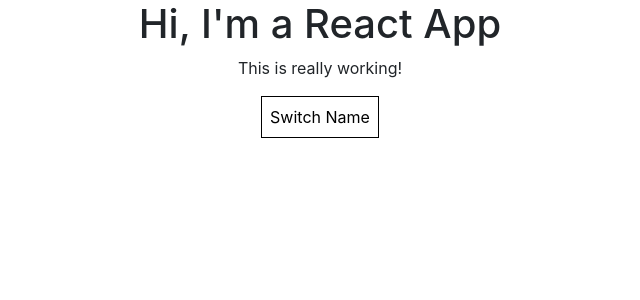
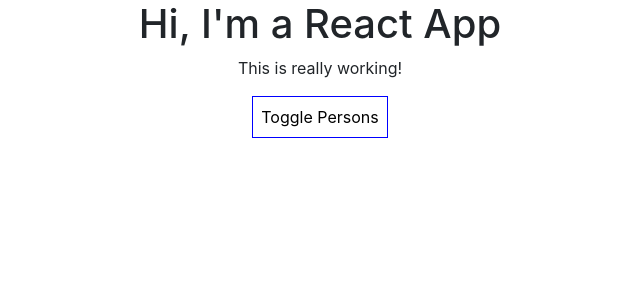
Before and after one commit to 3gzon/my-app, a React (Create React App) app: page / in a window 1280 px wide. Shown: the top 300 px of the page, without its empty margins (320-960 px from the left). Built offline with nearby package versions, Linux system fonts and the light colour scheme.

Commit message:
feat: Added more flexible list items

```diff
--- a/src/App.js
+++ b/src/App.js
@@ -5,53 +5,82 @@ import Person from './Person/Person';
 class App extends Component {
   state = {
     persons: [
-      { id: '1', name: 'Xon', age: 27 },
-      { id: '2', name: 'Uka', age: 27 },
-      { id: '3', name: 'Egzon', age: 26 }
+      { id: 'asfa1', name: 'Egzon', age: 28 },
+      { id: 'vasdf1', name: 'Uka', age: 29 },
+      { id: 'asdf11', name: 'xoni', age: 26 }
     ],
     otherState: 'some other value',
     showPersons: false
-  };
-  deletePersonHeandler = (personIndex) => {
+  }
+
+  nameChangedHandler = (event, id) => {
+    const personIndex = this.state.persons.findIndex(p => {
+      return p.id === id;
+    });
+
+    const person = {
+      ...this.state.persons[personIndex]
+    };
+
+    // const person = Object.assign({}, this.state.persons[personIndex]);
+
+    person.name = event.target.value;
+
+    const persons = [...this.state.persons];
+    persons[personIndex] = person;
+
+    this.setState({ persons: persons });
+  }
+
+  deletePersonHandler = (personIndex) => {
     // const persons = this.state.persons.slice();
     const persons = [...this.state.persons];
     persons.splice(personIndex, 1);
-    this.setState({ persons: persons })
+    this.setState({ persons: persons });
   }
+
   togglePersonsHandler = () => {
     const doesShow = this.state.showPersons;
-    this.setState({ showPersons: !doesShow })
+    this.setState({ showPersons: !doesShow });
   }
+
   render() {
     const style = {
       backgroundColor: 'white',
-      font: "inherit",
-      border: "1px solid black",
-      padding: "8px"
-    }
+      font: 'inherit',
+      border: '1px solid blue',
+      padding: '8px',
+      cursor: 'pointer'
+    };
+
     let persons = null;
-    if (this.state.showPersons === true) {
+
+    if (this.state.showPersons) {
       persons = (
         <div>
           {this.state.persons.map((person, index) => {
             return <Person
-              click={() => this.deletePersonHeandler(index)}
+              click={() => this.deletePersonHandler(index)}
               name={person.name}
               age={person.age}
               key={person.id}
-            />
+              changed={(event) => this.nameChangedHandler(event, person.id)} />
           })}
         </div>
-      )
+      );
     }
+
     return (
       <div className="App">
         <h1>Hi, I'm a React App</h1>
         <p>This is really working!</p>
-        <button style={style} onClick={this.togglePersonsHandler}>Switch Name</button>
+        <button
+          style={style}
+          onClick={this.togglePersonsHandler}>Toggle Persons</button>
         {persons}
       </div>
     );
+    // return React.createElement('div', {className: 'App'}, React.createElement('h1', null, 'Does this work now?'));
   }
 }
 
```
